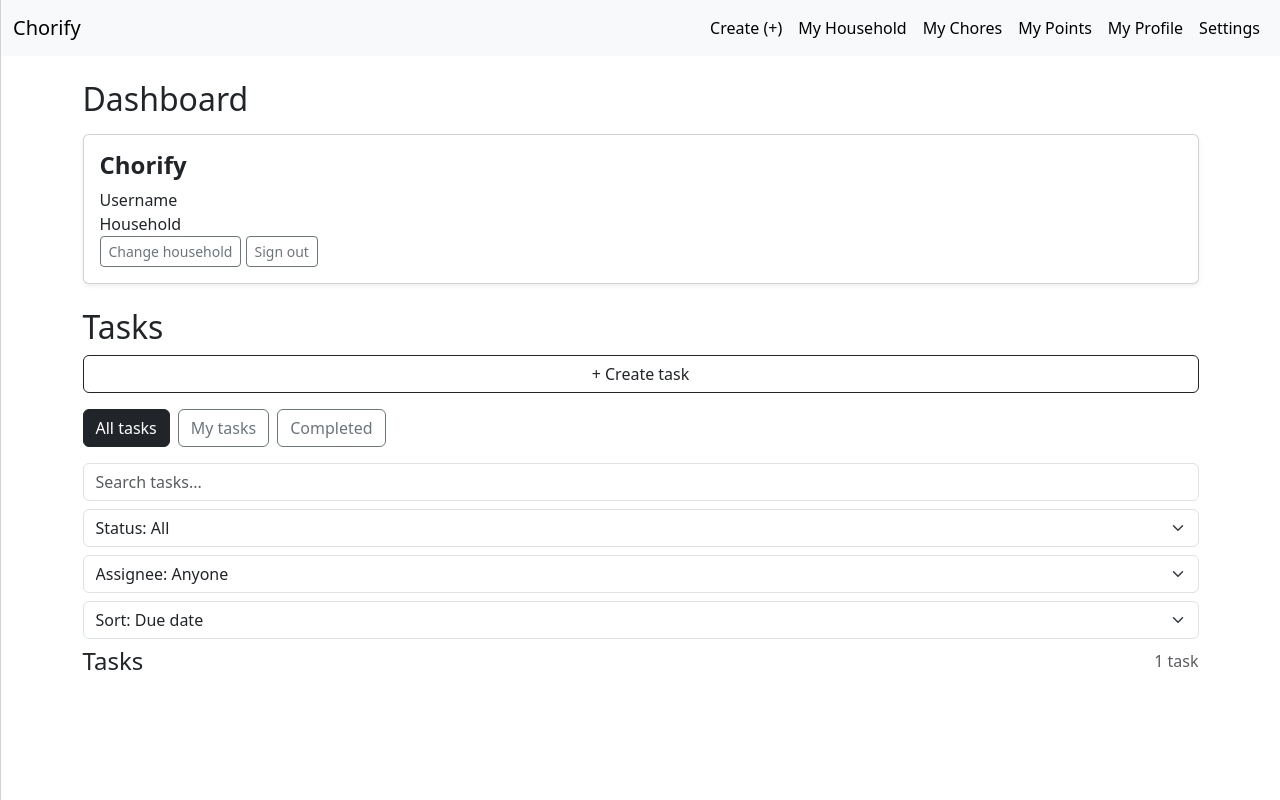
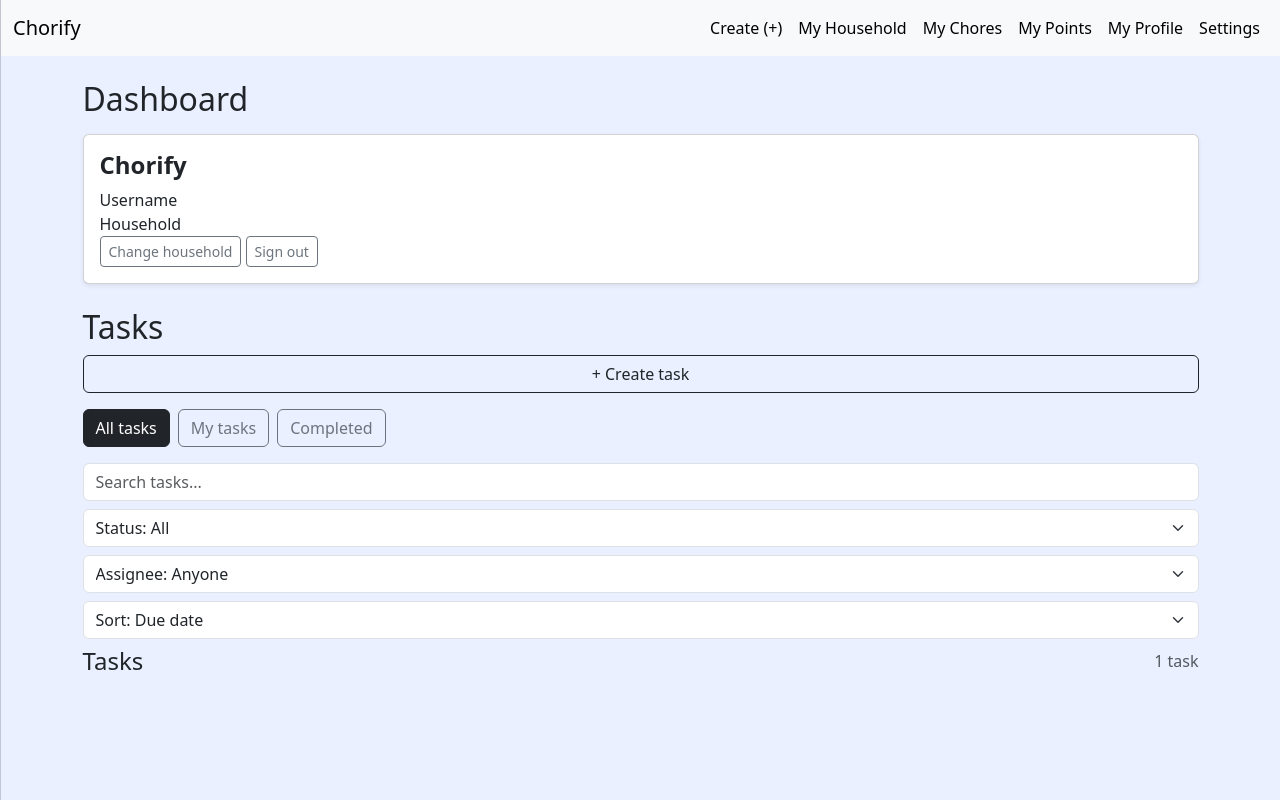
Before and after one commit to ysoltero/Chorify_Application, a web app: file views/create-dashboard.html in a window 1280 px wide. Run offline with its HTML, style and script files only (its server is not run), Linux system fonts and the light colour scheme.

Commit message:
changed background color of dashboard

```diff
--- a/views/create-dashboard.html
+++ b/views/create-dashboard.html
@@ -12,6 +12,9 @@
      <!--when in "mobile view" nav is presented as a sandwhich, in desktop view it's straight across-->
     <link href="https://cdn.jsdelivr.net/npm/bootstrap@5.3.3/dist/css/bootstrap.min.css" rel="stylesheet">
     <style>
+        body {
+        background-color: #EAF0FF;
+        }
         .app-layout {
             display: flex;
             min-height: 100vh;
@@ -49,6 +52,7 @@
     </style>
 </head>
 <body>
+
     <div class="app-layout">
         <div class="offcanvas offcanvas-start app-sidebar" tabindex="-1" id="navbarNav" aria-labelledby="navbarNavLabel" data-bs-backdrop="false" data-bs-scroll="true">
             <div class="offcanvas-header">
```
